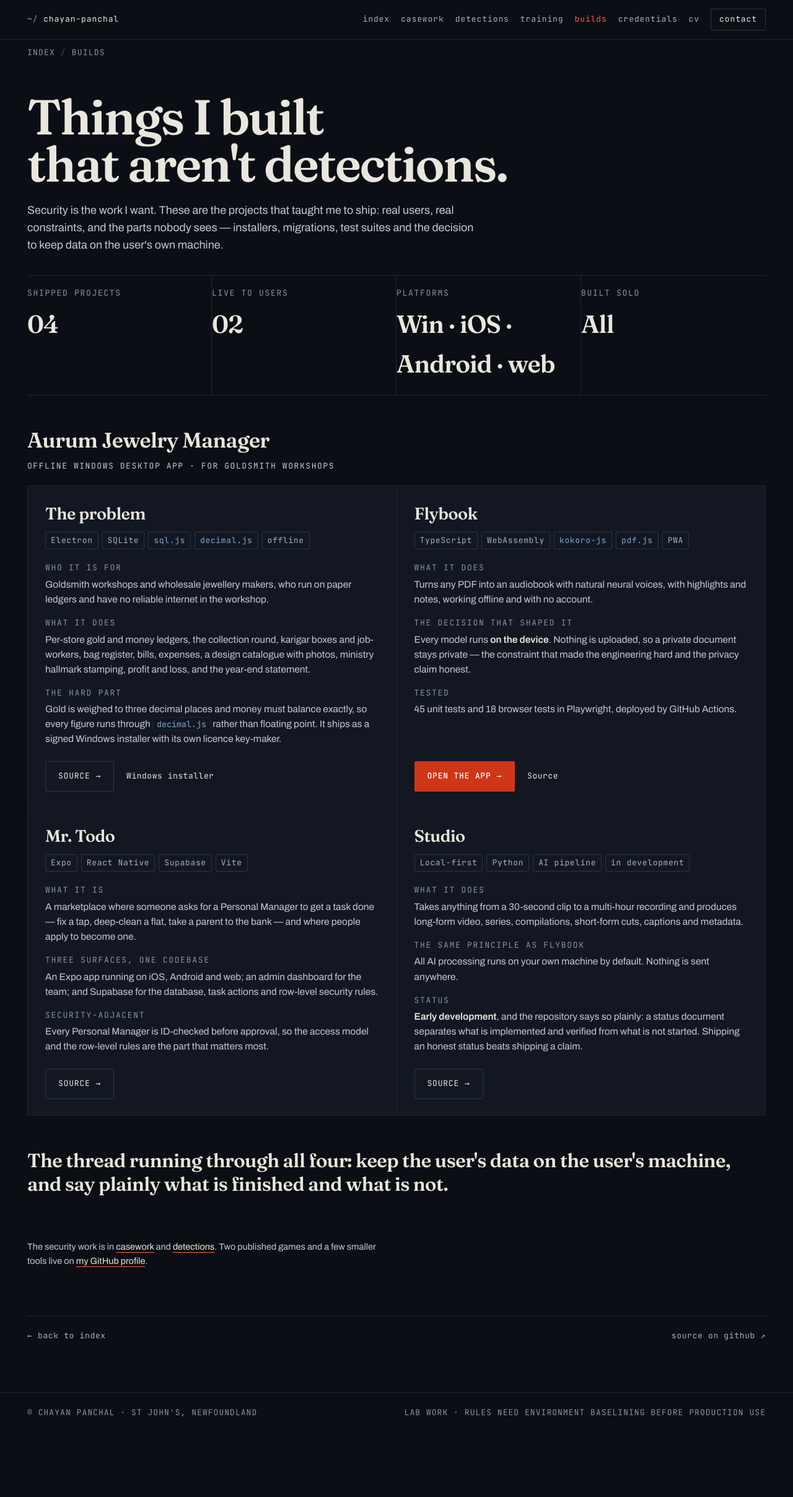
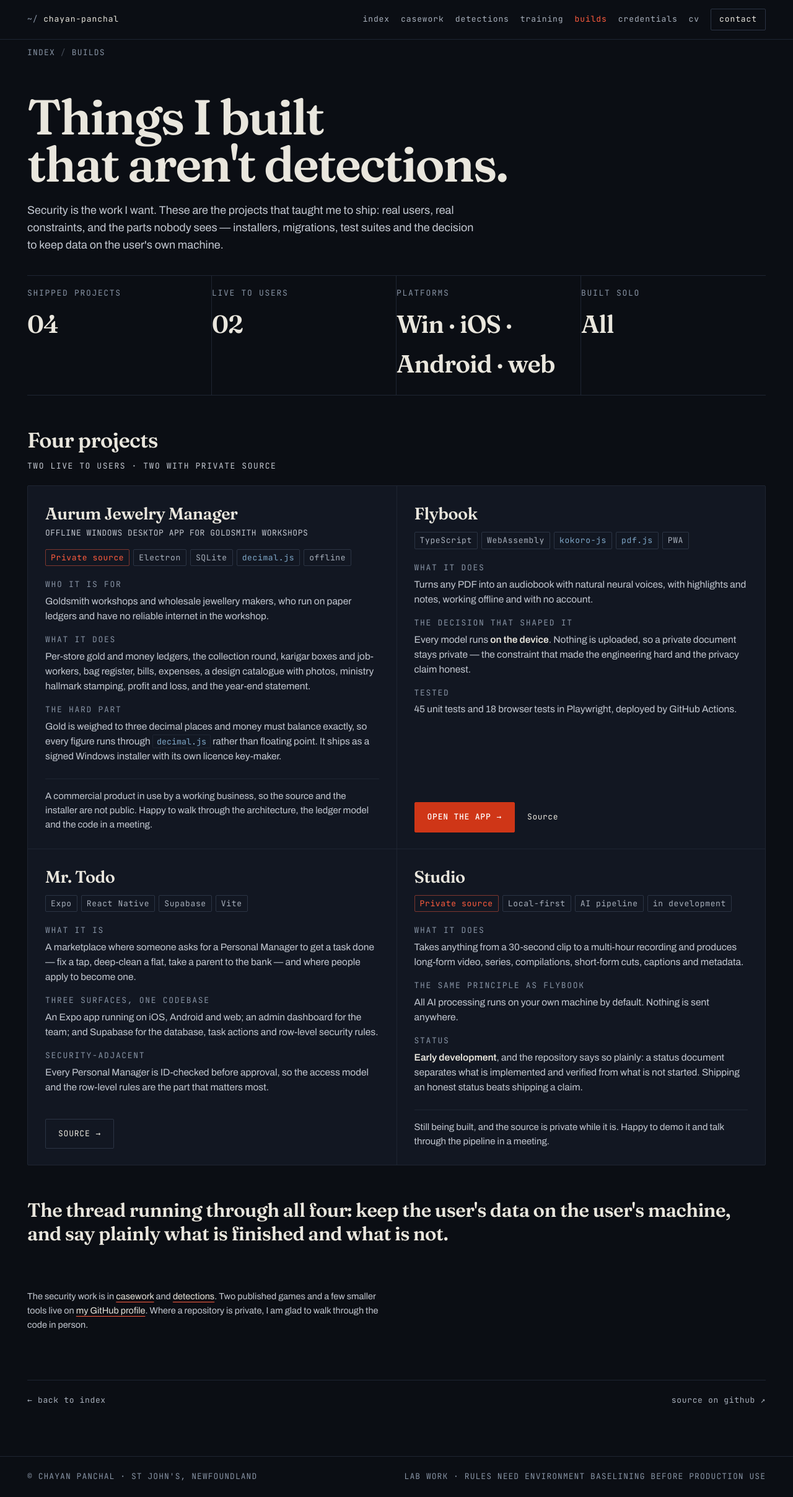
Before and after one commit to akatetron/signal-over-noise, a Jekyll site: the page built from builds/index.html, in a window 1280 px wide. Shown: the whole page at 62% size. Built offline with Jekyll 4.4.1, drawn with Linux system fonts in a browser that asks for light colours; before the commit the page ends 2312 px from its top, so only the background shows below that.

Commit message:
Do not link private repositories from the site
arum and whypay are private, so the links I added yesterday were 404 for
every visitor, including a direct installer download link.

Aurum and Studio are now described but not linked: a Private source chip,
and a line saying the code is shown in a meeting rather than published.
Checked the whole built site - no link to a private repository remains.

Also fixed two layout faults on that page: the section heading named one
project while sitting above all four, and a long string in the counts
strip broke the numeric rhythm.

```diff
--- a/assets/css/site.css
+++ b/assets/css/site.css
@@ -613,3 +613,10 @@ blockquote.pull em { color: var(--signal); font-style: italic; font-weight: 400;
 .doc .paper .ph { color: var(--paperdim); }
 .doc .paper .sg { color: #b4381f; }
 .doc .paper a:not(.btn) { color: #b4381f; text-decoration-color: #b4381f; }
+
+/* ---------- a private repository is stated, not linked ---------- */
+.chips .priv { color: var(--signal); border-color: rgba(255,92,62,.45); }
+.priv-note { margin: auto 0 0; color: var(--dim); font-size: 15px; line-height: 1.55;
+  padding-top: 16px; border-top: 1px solid var(--rule); max-width: none; }
+.card-sub { font-family: var(--mono); font-size: 13px; letter-spacing: .04em; color: var(--faint);
+  margin: -8px 0 16px; text-transform: uppercase; line-height: 1.5; }
--- a/builds/index.html
+++ b/builds/index.html
@@ -13,18 +13,19 @@ description: Software built by Chayan Panchal outside security work — an offli
   <div><span>Built solo</span><b>All</b></div>
 </div>
 
-<h2 class="idx-h2">Aurum Jewelry Manager</h2>
-<p class="group-note">Offline Windows desktop app &middot; for goldsmith workshops</p>
+<h2 class="idx-h2">Four projects</h2>
+<p class="group-note">Two live to users &middot; two with private source</p>
 <div class="cards">
   <article class="card">
-    <h2><a href="https://github.com/akatetron/arum">The problem</a></h2>
-    <p class="chips"><span>Electron</span><span>SQLite</span><code>sql.js</code><code>decimal.js</code><span>offline</span></p>
+    <h2>Aurum Jewelry Manager</h2>
+    <p class="card-sub">Offline Windows desktop app for goldsmith workshops</p>
+    <p class="chips"><span class="priv">Private source</span><span>Electron</span><span>SQLite</span><code>decimal.js</code><span>offline</span></p>
     <dl class="card-facts">
       <div><dt>Who it is for</dt><dd>Goldsmith workshops and wholesale jewellery makers, who run on paper ledgers and have no reliable internet in the workshop.</dd></div>
       <div><dt>What it does</dt><dd>Per-store gold and money ledgers, the collection round, karigar boxes and job-workers, bag register, bills, expenses, a design catalogue with photos, ministry hallmark stamping, profit and loss, and the year-end statement.</dd></div>
       <div><dt>The hard part</dt><dd>Gold is weighed to three decimal places and money must balance exactly, so every figure runs through <code>decimal.js</code> rather than floating point. It ships as a signed Windows installer with its own licence key-maker.</dd></div>
     </dl>
-    <p class="card-go"><a class="btn" href="https://github.com/akatetron/arum">Source <span class="arr">&rarr;</span></a><a class="tlink" href="https://github.com/akatetron/arum/raw/main/download/Aurum-Jewelry-Manager-Setup-1.0.0.exe">Windows installer</a></p>
+    <p class="card-note priv-note">A commercial product in use by a working business, so the source and the installer are not public. Happy to walk through the architecture, the ledger model and the code in a meeting.</p>
   </article>
 
   <article class="card">
@@ -50,17 +51,17 @@ description: Software built by Chayan Panchal outside security work — an offli
   </article>
 
   <article class="card">
-    <h2><a href="https://github.com/akatetron/whypay">Studio</a></h2>
-    <p class="chips"><span>Local-first</span><span>Python</span><span>AI pipeline</span><span>in development</span></p>
+    <h2>Studio</h2>
+    <p class="chips"><span class="priv">Private source</span><span>Local-first</span><span>AI pipeline</span><span>in development</span></p>
     <dl class="card-facts">
       <div><dt>What it does</dt><dd>Takes anything from a 30-second clip to a multi-hour recording and produces long-form video, series, compilations, short-form cuts, captions and metadata.</dd></div>
       <div><dt>The same principle as Flybook</dt><dd>All AI processing runs on your own machine by default. Nothing is sent anywhere.</dd></div>
       <div><dt>Status</dt><dd><b>Early development</b>, and the repository says so plainly: a status document separates what is implemented and verified from what is not started. Shipping an honest status beats shipping a claim.</dd></div>
     </dl>
-    <p class="card-go"><a class="btn" href="https://github.com/akatetron/whypay">Source <span class="arr">&rarr;</span></a></p>
+    <p class="card-note priv-note">Still being built, and the source is private while it is. Happy to demo it and talk through the pipeline in a meeting.</p>
   </article>
 </div>
 
 <blockquote class="pull">The thread running through all four: keep the user's data on the user's machine, and say plainly what is finished and what is not.</blockquote>
 
-<p class="idx-foot">The security work is in <a href="{{ '/investigations/' | relative_url }}">casework</a> and <a href="{{ '/detection-engineering/' | relative_url }}">detections</a>. Two published games and a few smaller tools live on <a href="https://github.com/akatetron">my GitHub profile</a>.</p>
+<p class="idx-foot">The security work is in <a href="{{ '/investigations/' | relative_url }}">casework</a> and <a href="{{ '/detection-engineering/' | relative_url }}">detections</a>. Two published games and a few smaller tools live on <a href="https://github.com/akatetron">my GitHub profile</a>. Where a repository is private, I am glad to walk through the code in person.</p>
```
